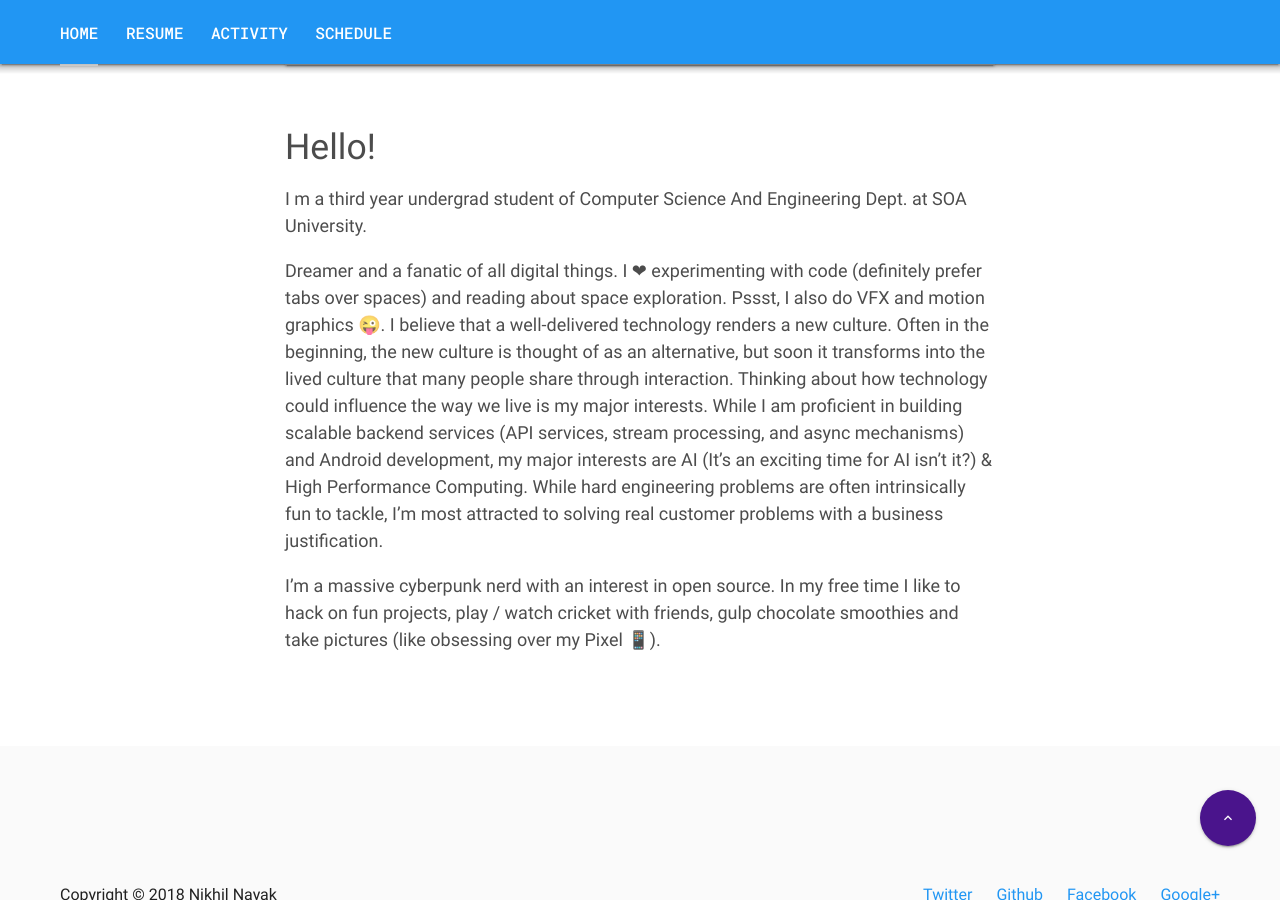
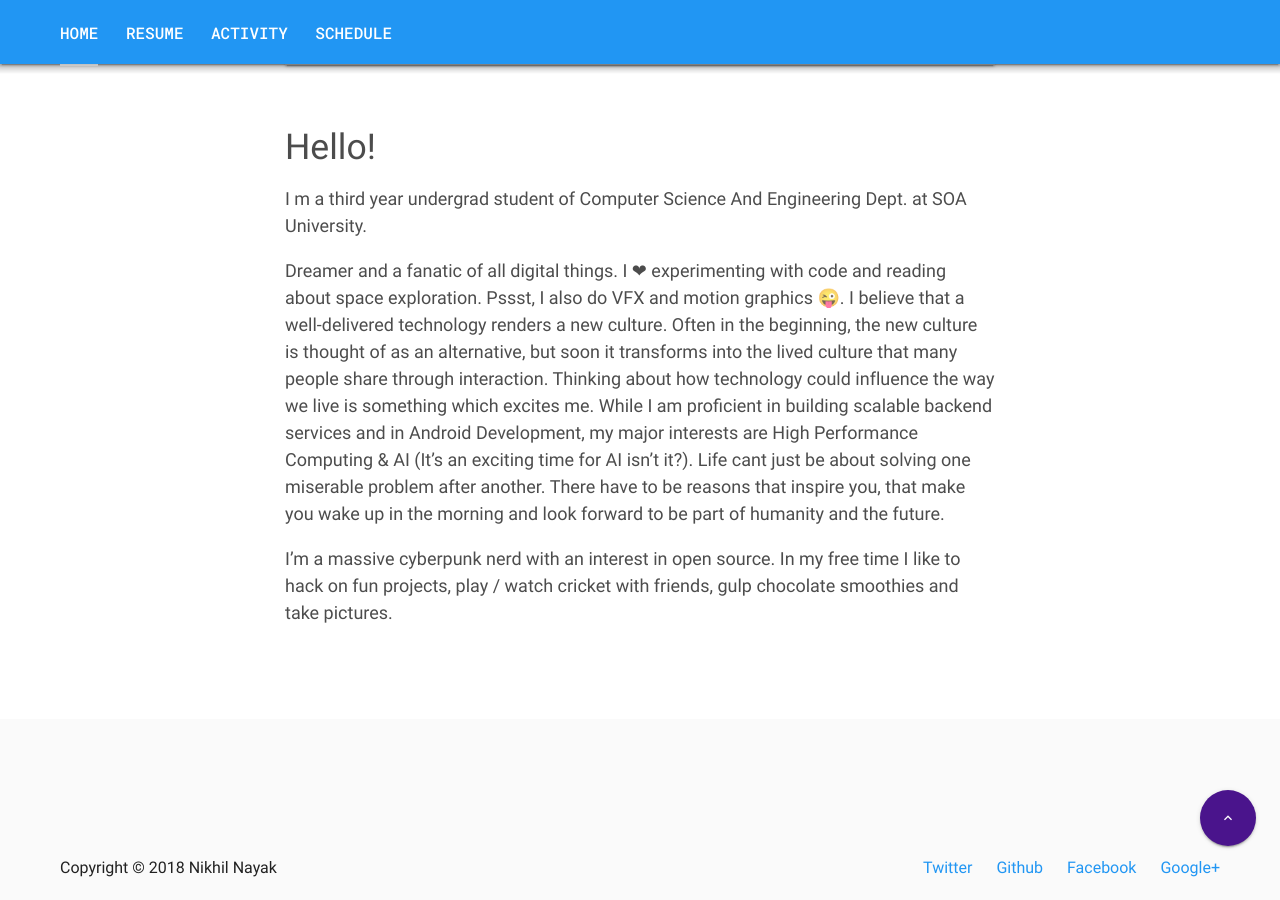
Before and after one commit to nikhilnayak98/blog, a Jekyll site: the page built from index.markdown, in a window 1280 px wide and 900 px high, scrolled down 517 px. Built offline with Jekyll 4.4.1, drawn with Linux system fonts in a browser that asks for light colours; nearby versions of some CDN libraries; comment, search, counter and statistics services are not loaded.

Commit message:
changes to main page

```diff
--- a/index.markdown
+++ b/index.markdown
@@ -28,9 +28,9 @@ title: Nikhil Nayak
 I m a third year undergrad student of Computer Science And Engineering Dept. at SOA University.
 
 
-Dreamer and a fanatic of all digital things. I ❤ experimenting with code (definitely prefer tabs over spaces) and reading about space exploration. Pssst, I also do VFX and motion graphics 😜. I believe that a well-delivered technology renders a new culture. Often in the beginning, the new culture is thought of as an alternative, but soon it transforms into the lived culture that many people share through interaction. Thinking about how technology could influence the way we live is my major interests. While I am proficient in building scalable backend services (API services, stream processing, and async mechanisms) and Android development, my major interests are AI (It's an exciting time for AI isn't it?) & High Performance Computing. While hard engineering problems are often intrinsically fun to tackle, I'm most attracted to solving real customer problems with a business justification.
+Dreamer and a fanatic of all digital things. I ❤ experimenting with code and reading about space exploration. Pssst, I also do VFX and motion graphics 😜. I believe that a well-delivered technology renders a new culture. Often in the beginning, the new culture is thought of as an alternative, but soon it transforms into the lived culture that many people share through interaction. Thinking about how technology could influence the way we live is something which excites me. While I am proficient in building scalable backend services and in Android Development, my major interests are High Performance Computing & AI (It's an exciting time for AI isn't it?). Life cant just be about solving one miserable problem after another. There have to be reasons that inspire you, that make you wake up in the morning and look forward to be part of humanity and the future.
 
-I'm a massive cyberpunk nerd with an interest in open source. In my free time I like to hack on fun projects, play / watch cricket with friends, gulp chocolate smoothies and take pictures (like obsessing over my Pixel 📱).
+I'm a massive cyberpunk nerd with an interest in open source. In my free time I like to hack on fun projects, play / watch cricket with friends, gulp chocolate smoothies and take pictures.
 
 <script>
 if('serviceWorker' in navigator) {
```
